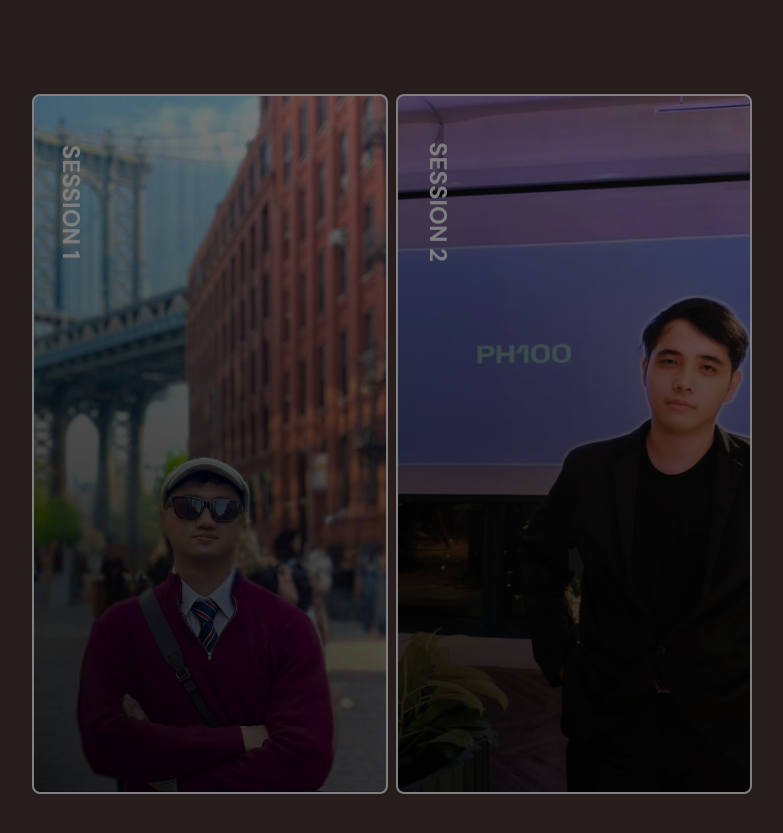
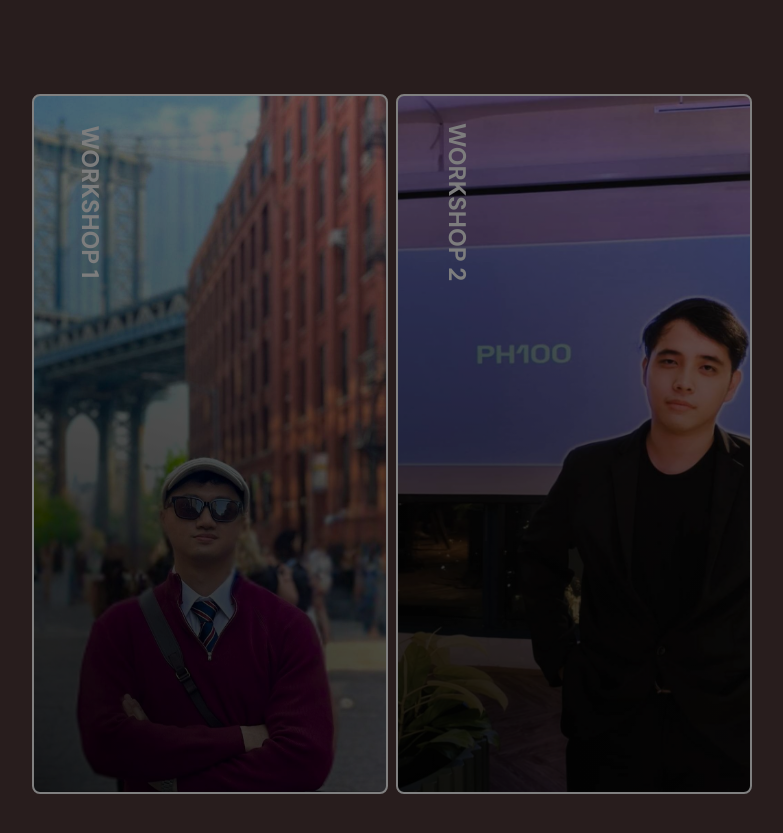
Before and after one commit to ronnielsajol/startup-seminar, a Next.js app: page / in a window 1280 px wide. Shown: the part 3520-4353 px from the top of the page, without its empty margins (232-1015 px from the left). Built offline with nearby package versions, Linux system fonts and the light colour scheme.

Commit message:
dynamically set to workshop or session the cards

```diff
--- a/components/WhatToExpect.tsx
+++ b/components/WhatToExpect.tsx
@@ -193,7 +193,7 @@ const WhatToExpect = () => {
         </div>
         {/* <ExpandingCards /> */}
         <div className="flex w-full flex-col gap-16 overflow-x-auto max-xl:overflow-x-scroll">
-          <ExpandingCards items={cards2} />
+          <ExpandingCards items={cards2} workshop />
         </div>
       </div>
       <BackgroundOverlay />
```
